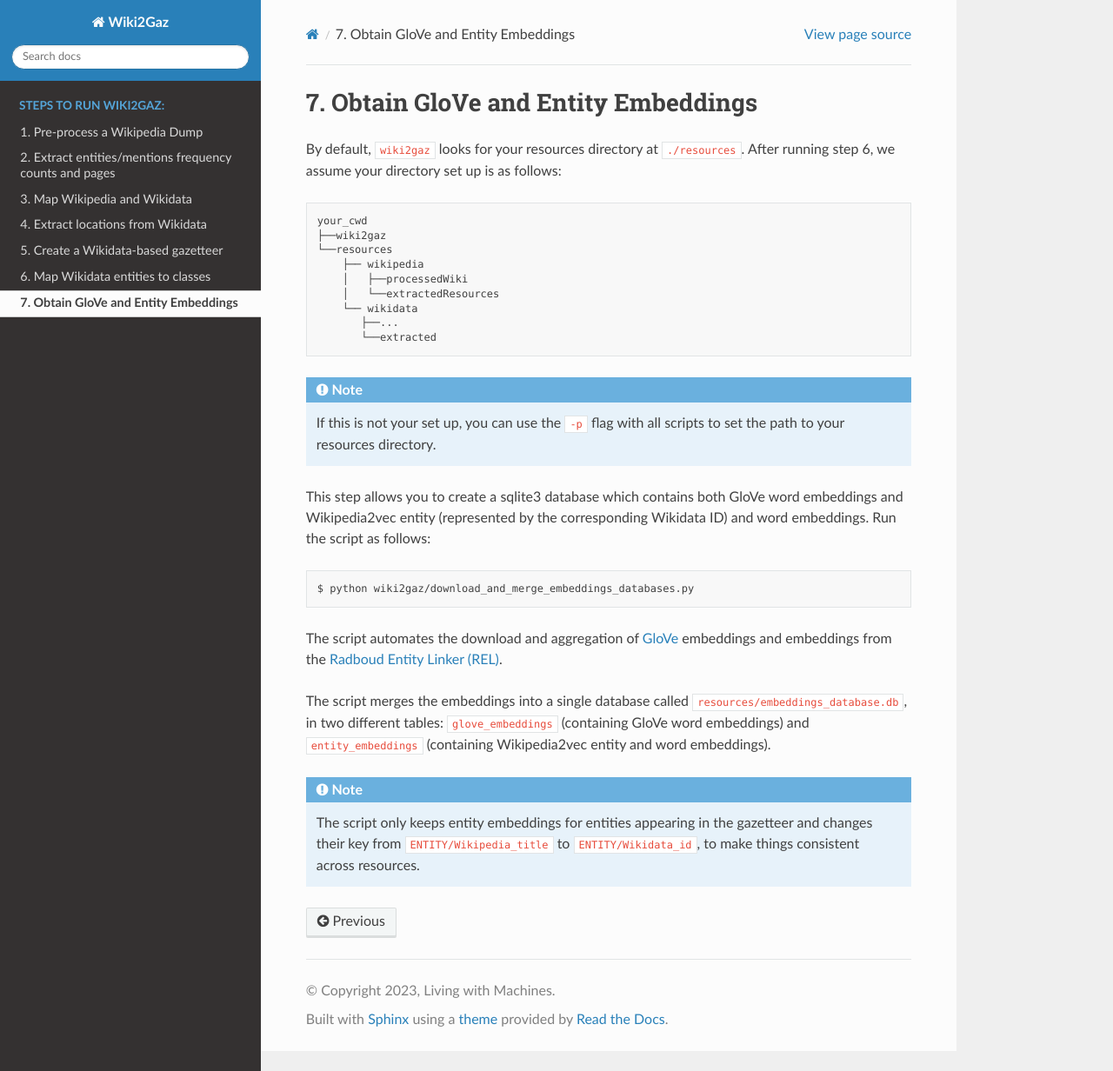
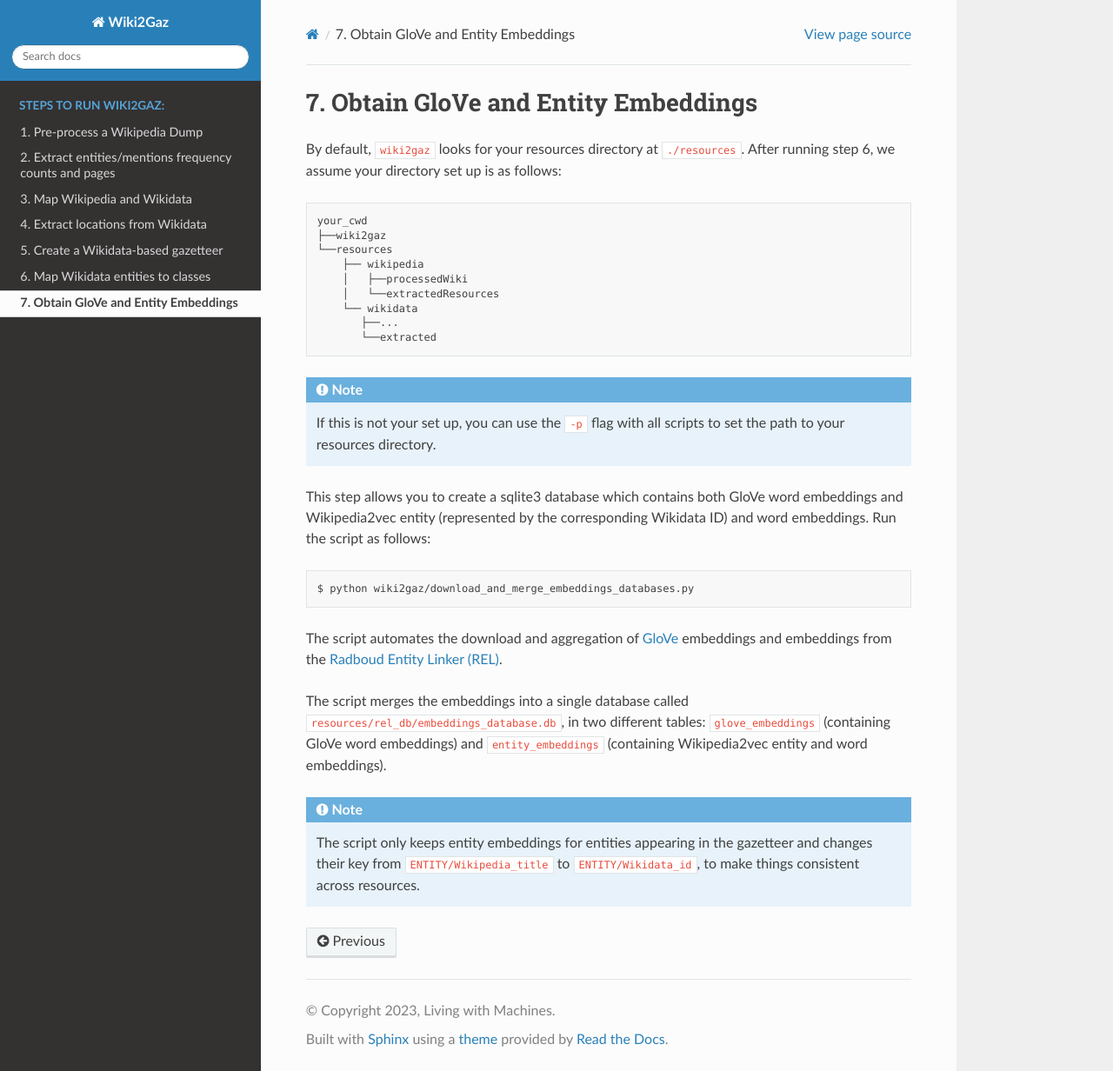
Before and after one commit to Living-with-machines/wiki2gaz, a Sphinx documentation site: the page built from docs/source/running/7-obtain-glove-entity-embeddings.rst, in a window 1280 px wide and 1232 px high. Shown: the whole window at 87% size. Built offline with Sphinx 7.4.7 and the Read the Docs theme 2.0.0, drawn with Linux system fonts in a browser that asks for light colours.

Commit message:
save embeddings_database.db in location expected for t-res

```diff
--- a/docs/source/running/7-obtain-glove-entity-embeddings.rst
+++ b/docs/source/running/7-obtain-glove-entity-embeddings.rst
@@ -33,7 +33,7 @@ The script automates the download and aggregation of
 embeddings from the `Radboud Entity Linker (REL) <https://github.com/informagi/REL>`_.
 
 The script merges the embeddings into a single database called
-``resources/embeddings_database.db``, in two different tables:
+``resources/rel_db/embeddings_database.db``, in two different tables:
 ``glove_embeddings`` (containing GloVe word embeddings) and
 ``entity_embeddings`` (containing Wikipedia2vec entity and word
 embeddings).
--- a/download_and_merge_embeddings_databases.py
+++ b/download_and_merge_embeddings_databases.py
@@ -492,7 +492,7 @@ if os.path.exists("embedding_database.db"):
     os.remove("embedding_database.db")
 
 # Connect to the new embedding database
-dest_conn = sqlite3.connect(os.path.join(resources_dir,"embeddings_database.db"))
+dest_conn = sqlite3.connect(os.path.join(resources_dir,"rel_db", "embeddings_database.db"))
 
 # Create a new table to store the embeddings
 dest_conn.execute(
```
